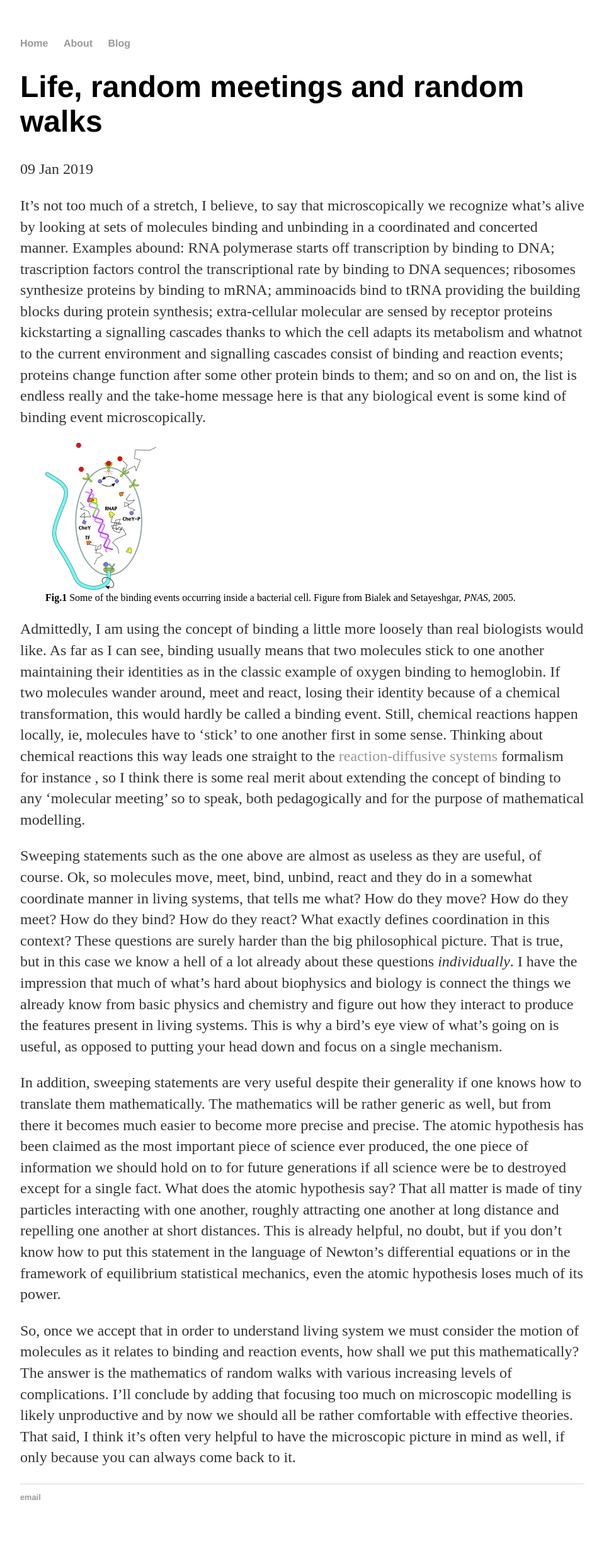
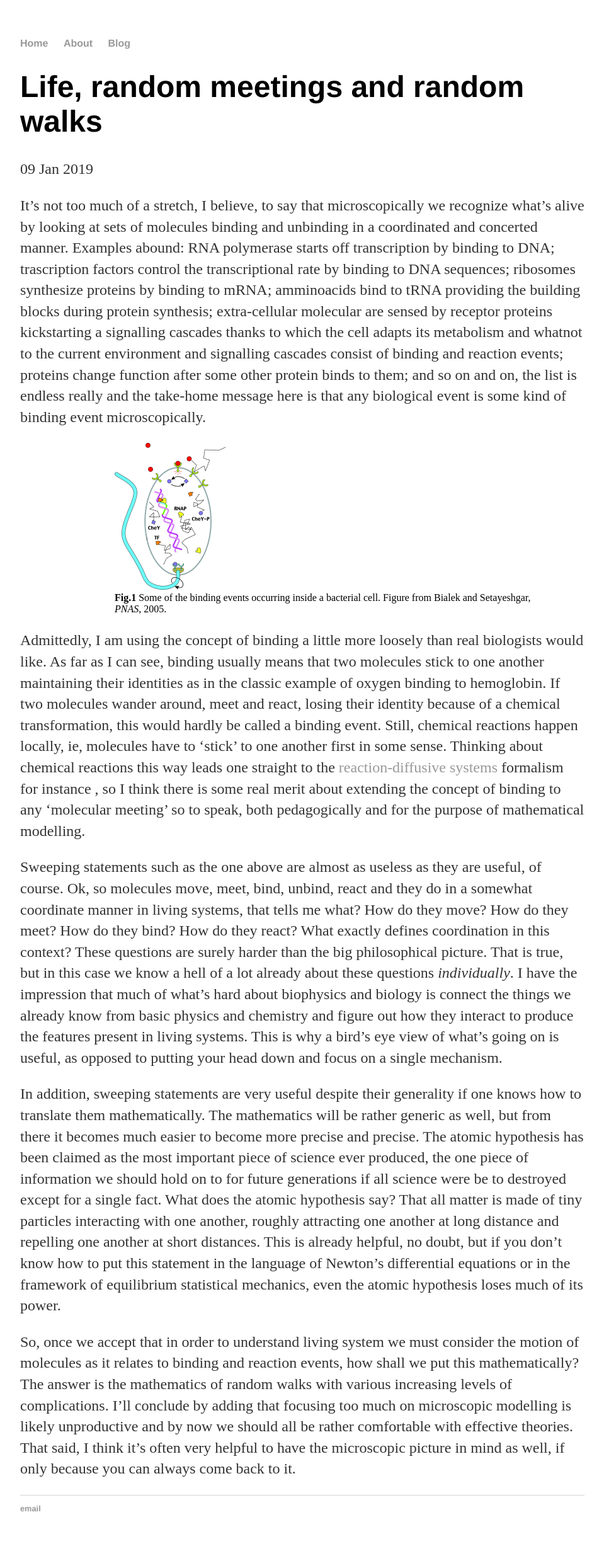
Before and after one commit to ghostsandmachines/ghostsandmachines.github.io, a Jekyll site: the page built from _posts/2019-01-09-ghost-and-machines-site-launched.md, in a window 1280 px wide. Shown: the whole page at 63% size, without its empty margins (160-1119 px from the left). Built offline with Jekyll 4.4.1, drawn with Linux system fonts in a browser that asks for light colours.

Commit message:
Update main.css

```diff
--- a/css/main.css
+++ b/css/main.css
@@ -37,7 +37,7 @@ figure {
   display: block;
   margin-top: 1em;
   margin-bottom: 1em;
-  margin-left: 40px;
+  margin-left: 150px;
   margin-right: 40px;
 }
 
```
